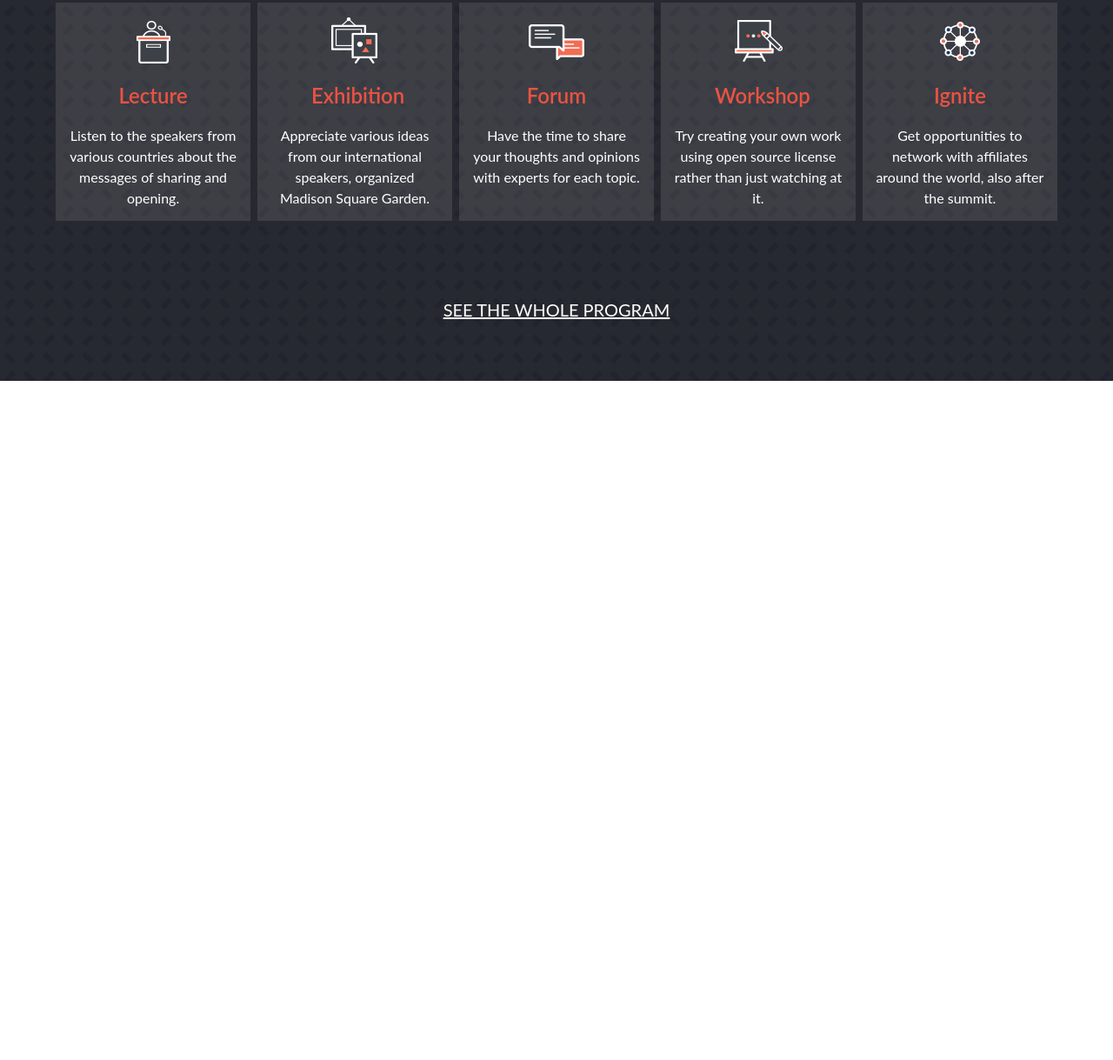
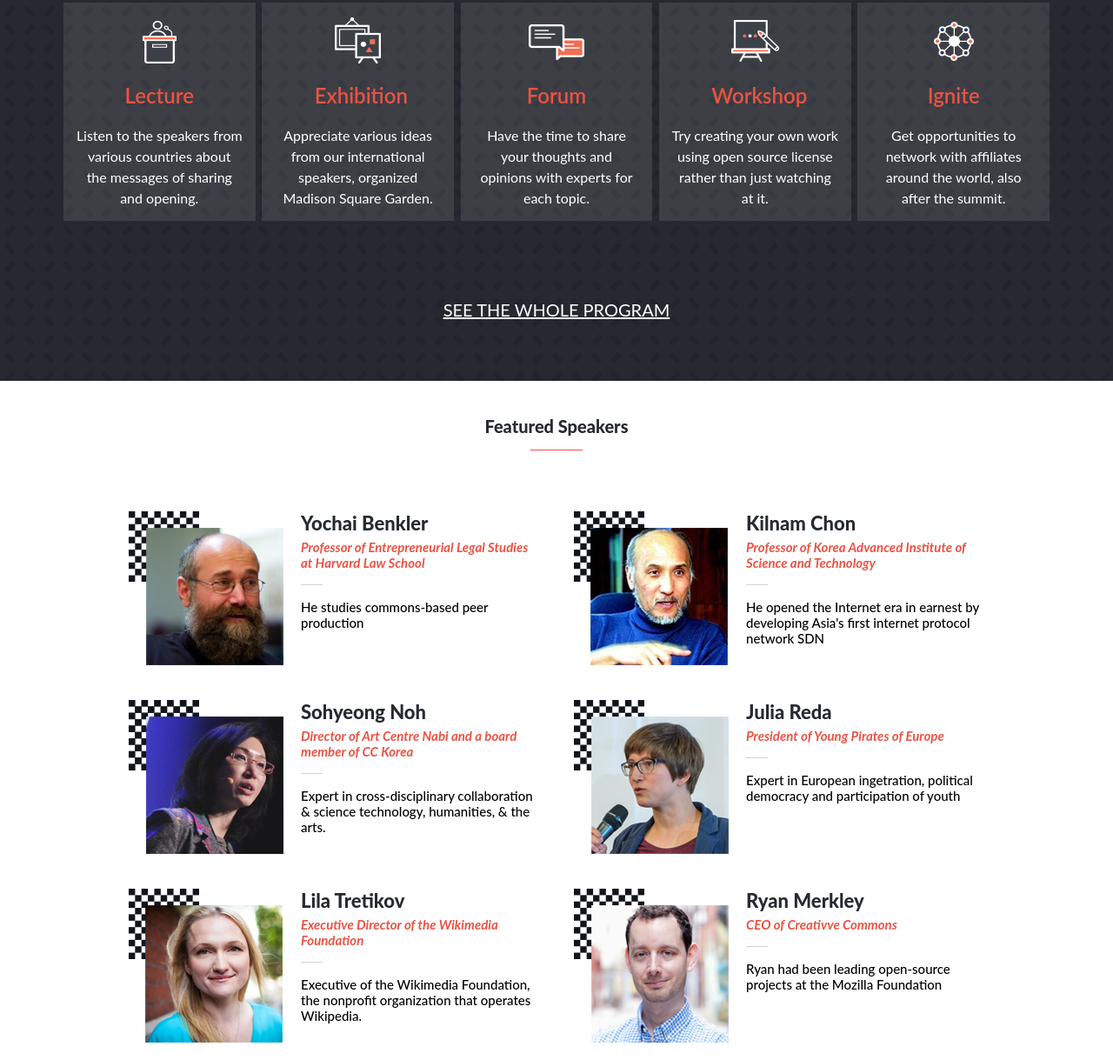
Before and after one commit to peteryeungtt/Capstoneproject-TEDconference-page, a website: page index.html in a window 1280 px wide. Shown: the part 821-2040 px from the top of the page at 87% size. Before the commit the page ends 1259 px from the top, so only its background shows below. Drawn offline with Linux system fonts and the light colour scheme; a web font is replaced by a local one.

Commit message:
create speakers section

```diff
--- a/index.html
+++ b/index.html
@@ -85,36 +85,42 @@
                 </div>
                 <div class="program-categories">
                     <div class="program-categories-details flex-container">
-                        <img src="images/program_icon_01.png" alt="program-ico">
+                        <img src="images/program_icon_01.png" alt="program-icon">
                         <span>Lecture</span>
                         <p>Listen to the speakers from various countries about the messages of sharing and opening.</p>
                     </div>
                     <div class="program-categories-details flex-container">
-                        <img src="images/program_icon_02.png" alt="program-ico">
+                        <img src="images/program_icon_02.png" alt="program-icon">
                         <span>Exhibition</span>
                         <p>Appreciate various ideas from our international speakers, organized Madison Square Garden.
                         </p>
                     </div>
                     <div class="program-categories-details flex-container">
-                        <img src="images/program_icon_03.png" alt="program-ico">
+                        <img src="images/program_icon_03.png" alt="program-icon">
                         <span>Forum</span>
                         <p>Have the time to share your thoughts and opinions with experts for each topic.</p>
                     </div>
                     <div class="program-categories-details flex-container">
-                        <img src="images/program_icon_04.png" alt="program-ico">
+                        <img src="images/program_icon_04.png" alt="program-icon">
                         <span>Workshop</span>
                         <p>Try creating your own work using open source license rather than just watching at it.</p>
                     </div>
                     <div class="program-categories-details flex-container">
-                        <img src="images/program_icon_05.png" alt="program-ico">
+                        <img src="images/program_icon_05.png" alt="program-icon">
                         <span>Ignite</span>
                         <p>Get opportunities to network with affiliates around the world, also after the summit.</p>
                     </div>
                 </div>
-                <a class="btn-mobile-program">SEE THE WHOLE PROGRAM</a>
+                <a class="btn-mobile-program" href="">SEE THE WHOLE PROGRAM</a>
                 <button type="button" class="btn-program">Join Ted Global Summit 2023</button>
             </div>
         </div>
+    </section>
+
+    <section class="speaker">
+        <h2 class="main-speaker-title">Featured Speakers</h2>
+        <div class="orange-line"></div>
+        <div class="speaker-container" id="speakers-container"></div>
     </section>
     <script src="index.js"></script>
 </body>
--- a/index.js
+++ b/index.js
@@ -18,3 +18,68 @@ function closeClick() {
 }
 
 closeIcon.addEventListener('click', closeClick);
+
+// Speakers
+const speakers = [
+  {
+    img: './images/speaker_01.png',
+    name: 'Yochai Benkler',
+    profession:
+      'Professor of Entrepreneurial Legal Studies at Harvard Law School',
+    description: 'He studies commons-based peer production',
+  },
+  {
+    img: './images/speaker_02.png',
+    name: 'Kilnam Chon',
+    profession:
+      'Professor of Korea Advanced Institute of Science and Technology',
+    description:
+      "He opened the Internet era in earnest by developing Asia's first internet protocol network SDN",
+  },
+  {
+    img: './images/speaker_03.png',
+    name: 'Sohyeong Noh',
+    profession: 'Director of Art Centre Nabi and a board member of CC Korea',
+    description:
+      'Expert in cross-disciplinary collaboration & science technology, humanities, & the arts.',
+  },
+  {
+    img: './images/speaker_04.png',
+    name: 'Julia Reda',
+    profession: 'President of Young Pirates of Europe',
+    description:
+      'Expert in European ingetration, political democracy and participation of youth',
+  },
+  {
+    img: './images/speaker_05.png',
+    name: 'Lila Tretikov',
+    profession: 'Executive Director of the Wikimedia Foundation',
+    description:
+      'Executive of the Wikimedia Foundation, the nonprofit organization that operates Wikipedia.',
+  },
+  {
+    img: './images/speaker_06.png',
+    name: 'Ryan Merkley',
+    profession: 'CEO of Creativve Commons',
+    description:
+      'Ryan had been leading open-source projects at the Mozilla Foundation',
+  },
+];
+
+const container = document.getElementById('speakers-container');
+
+function generateSpeakerData() {
+  speakers.forEach((speaker) => {
+    container.innerHTML += `<div class="speaker-list">
+    <img src="${speaker.img}" alt="" class="speaker-img">
+    <div class="speaker-content">
+      <h2 class="speaker-header">${speaker.name}</h2>
+      <h3 class="speaker-profession">${speaker.profession}</h3>
+      <hr class="speaker-line">
+      <p class="speaker-description">${speaker.description}</p>
+    </div>
+  </div>`;
+  });
+}
+
+generateSpeakerData();
--- a/styles.css
+++ b/styles.css
@@ -362,7 +362,6 @@ a {
 .orange-line {
     width: 6rem;
     border-bottom: 1px solid#ec5242;
-    margin-top: -1.5rem;
     margin: 0 auto;
 }
 
@@ -379,7 +378,6 @@ a {
 
 .main-program-title {
     text-align: center;
-    margin-bottom: 10px;
     color: white;
 }
 
@@ -459,6 +457,11 @@ a {
     border: 1px solid #ec5242;
 }
 
+.main-program {
+    padding-left: 1rem;
+    padding-right: 1rem;
+}
+
 @media screen and (min-width: 768px) {
     .program-container {
         display: flex;
@@ -518,3 +521,86 @@ a {
         display: none;
     }
 }
+
+/* Speakers */
+.main-speaker-title {
+    font-family: var(--font-lato);
+    color: var(--color-primary);
+    font-size: 2rem;
+    font-weight: 800;
+    margin-top: 4rem;
+    margin-bottom: 1.5rem;
+
+}
+
+.speaker {
+    background: #fff;
+    text-align: center;
+}
+
+.speaker-container {
+    margin-top: 5rem;
+}
+
+.speaker-list {
+    margin: 2rem;
+    height: auto;
+    display: flex;
+
+}
+
+.speaker-content {
+    display: flex;
+    flex-direction: column;
+    text-align: left;
+    vertical-align: top;
+}
+
+.speaker-img {
+    margin-right: 2rem;
+}
+
+.speaker-header {
+    font-family: var(--font-lato);
+    color: var(--color-primary);
+    font-size: 2.2rem;
+    font-weight: 800;
+}
+
+.speaker-profession {
+    font-family: var(--font-lato);
+    color: var(--color-accent);
+    font-size: 1.5rem;
+    margin: 5px 0 0 0;
+    font-style: italic;
+}
+
+.speaker-line {
+    width: 25px;
+    border: none;
+    border-bottom: 1px solid #d3d3d3;
+    margin: 1.6rem 0;
+}
+
+.speaker-description {
+    font-family: var(--font-lato);
+    font-size: 1.5rem;
+    font-weight: 500;
+}
+
+@media screen and (min-width: 768px) {
+
+    .speaker-container {
+        display: grid;
+        grid-template-columns: 1fr 1fr;
+    }
+}
+
+@media screen and (min-width: 1000px) {
+
+    .speaker-container {
+        padding-left: 10%;
+        padding-right: 10%;
+
+    }
+}
```
